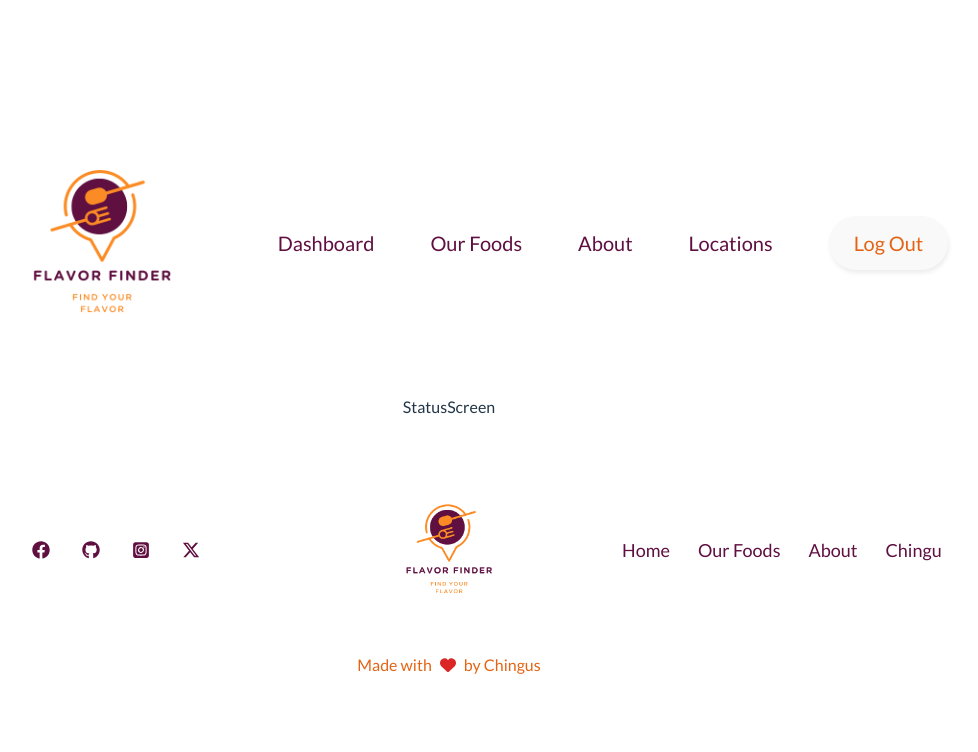
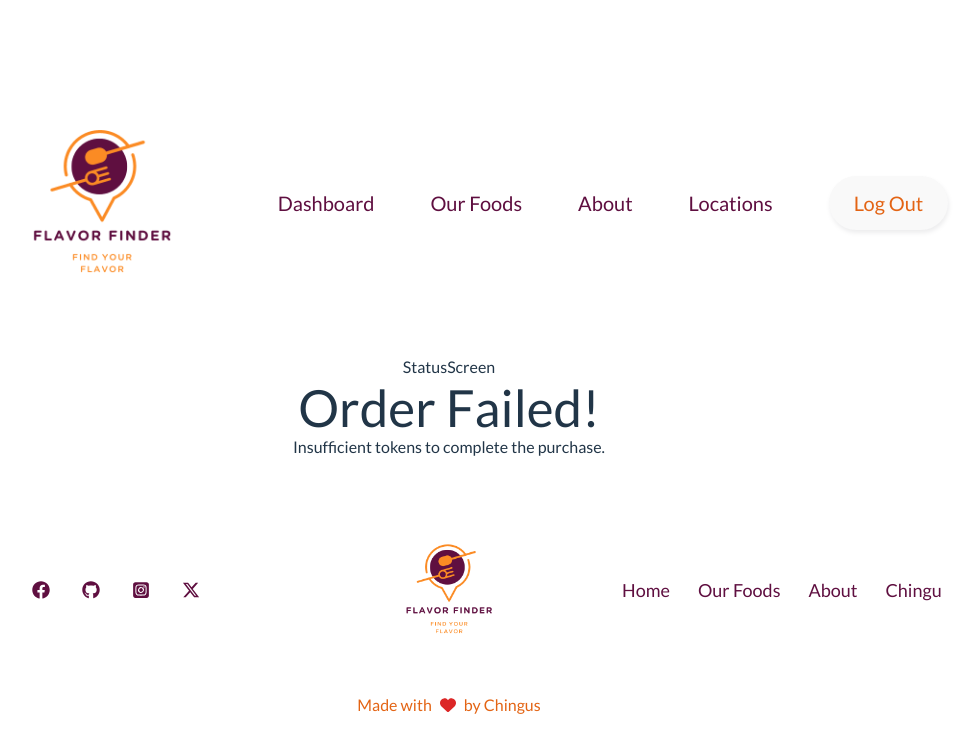
Before and after one commit to chingu-voyages/v50-tier2-team-15, a React (Vite) app: page /orderstatus in a window 1280 px wide. Shown: the top 752 px of the page, without its empty margins (191-1169 px from the left). Built offline with nearby package versions, Linux system fonts and the light colour scheme; sample sign-in values are in the browser's storage.

Commit message:
feat: In `StatusScreen` component, access the `orderSuccess` state using the `useLocation` hook from `react-router-dom`. Use the navigate func to pass `orderSuccess` as a state when navigating to the `StatusScreen`.

```diff
--- a/src/screens/OrderScreen.jsx
+++ b/src/screens/OrderScreen.jsx
@@ -57,14 +57,14 @@ const OrderScreen = () => {
       dispatch(createOrder(newOrder)).then(() => {
         alert("Order placed successfully!");
         setOrderSuccess(true);
-        navigate("/orderstatus");
+        navigate("/orderstatus", { state: { orderSuccess: true } });
         dispatch(decreaseCurrency(totalPrice));
         dispatch(clearCartItems());
       });
     } else {
       alert("Oops! Insufficient tokens to complete purchase!");
       setOrderSuccess(false);
-      navigate("/orderstatus");
+      navigate("/orderstatus", { state: { orderSuccess: false } });
     }
   };
 
--- a/src/screens/StatusScreen.jsx
+++ b/src/screens/StatusScreen.jsx
@@ -1,7 +1,27 @@
+import { useLocation } from "react-router-dom";
+
 const StatusScreen = () => {
+  const location = useLocation();
+  const { orderSuccess } = location.state || {};
+
   return (
+    <div>
     <div>StatusScreen</div>
-  )
-}
+    <div>
+      {orderSuccess ? (
+        <div>
+          <h1>Order Successful!</h1>
+          <p>Your order has been placed successfully.</p>
+        </div>
+      ) : (
+        <div>
+          <h1>Order Failed!</h1>
+          <p>Insufficient tokens to complete the purchase.</p>
+        </div>
+      )}
+    </div>
+    </div>
+  );
+};
 
-export default StatusScreen
+export default StatusScreen;
```
